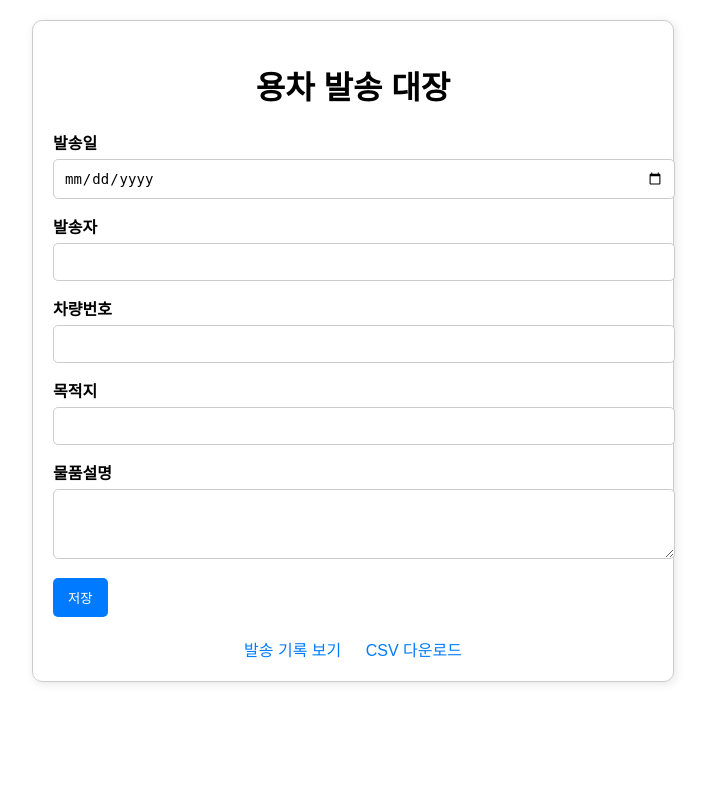
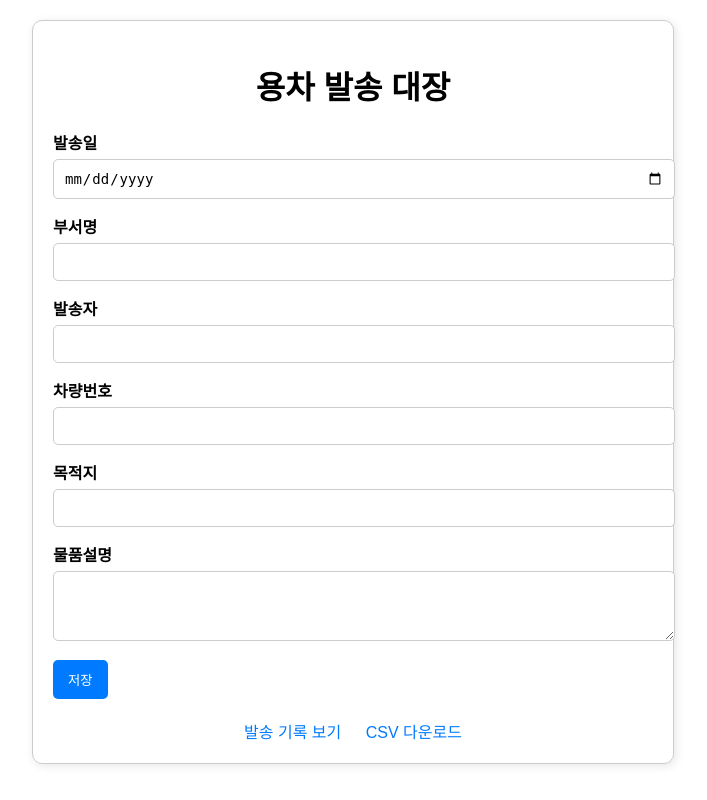
Before and after one commit to KWASANG/yongcha, a Flask app: page / in a window 1280 px wide. Shown: the whole page, without its empty margins (287-994 px from the left). Run offline with Flask 3, Linux system fonts and the light colour scheme.

Commit message:
Update index.html

```diff
--- a/templates/index.html
+++ b/templates/index.html
@@ -69,6 +69,10 @@
                 <input type="date" name="발송일" required>
             </div>
             <div class="form-group">
+                <label>부서명</label>
+                <input type="text" name="부서명" required>
+            </div>
+            <div class="form-group">
                 <label>발송자</label>
                 <input type="text" name="발송자" required>
             </div>
```
